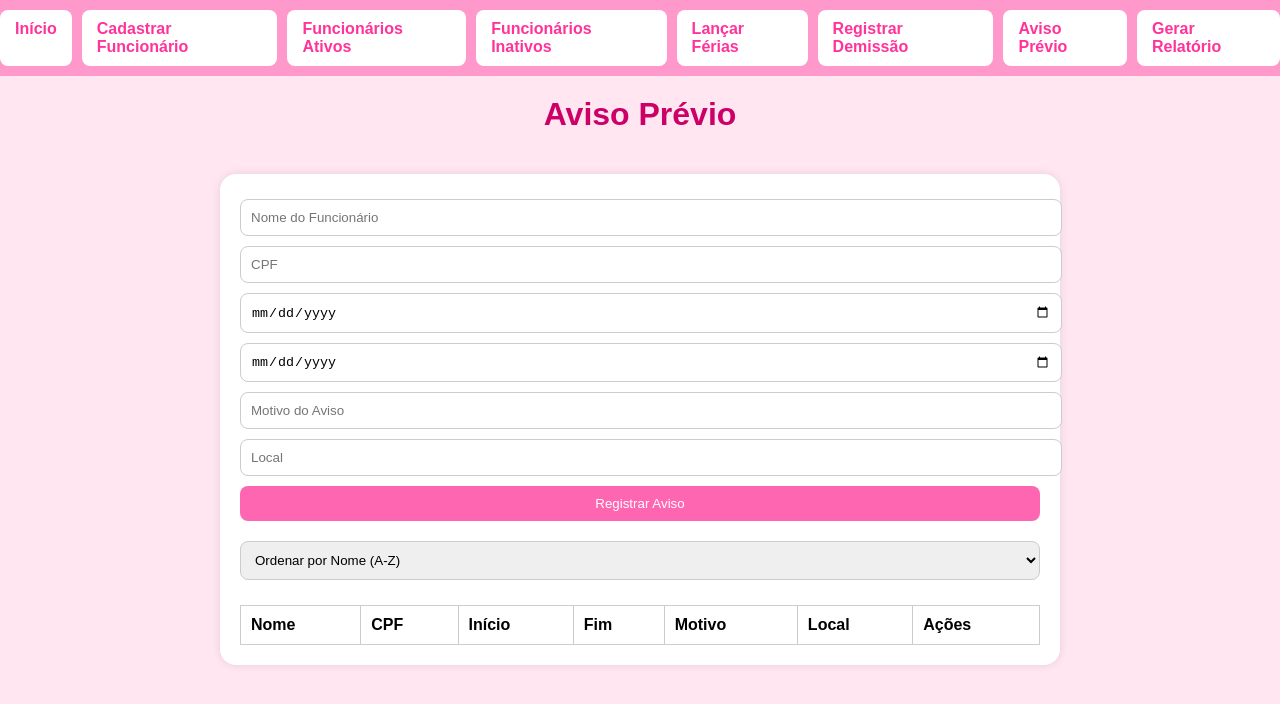
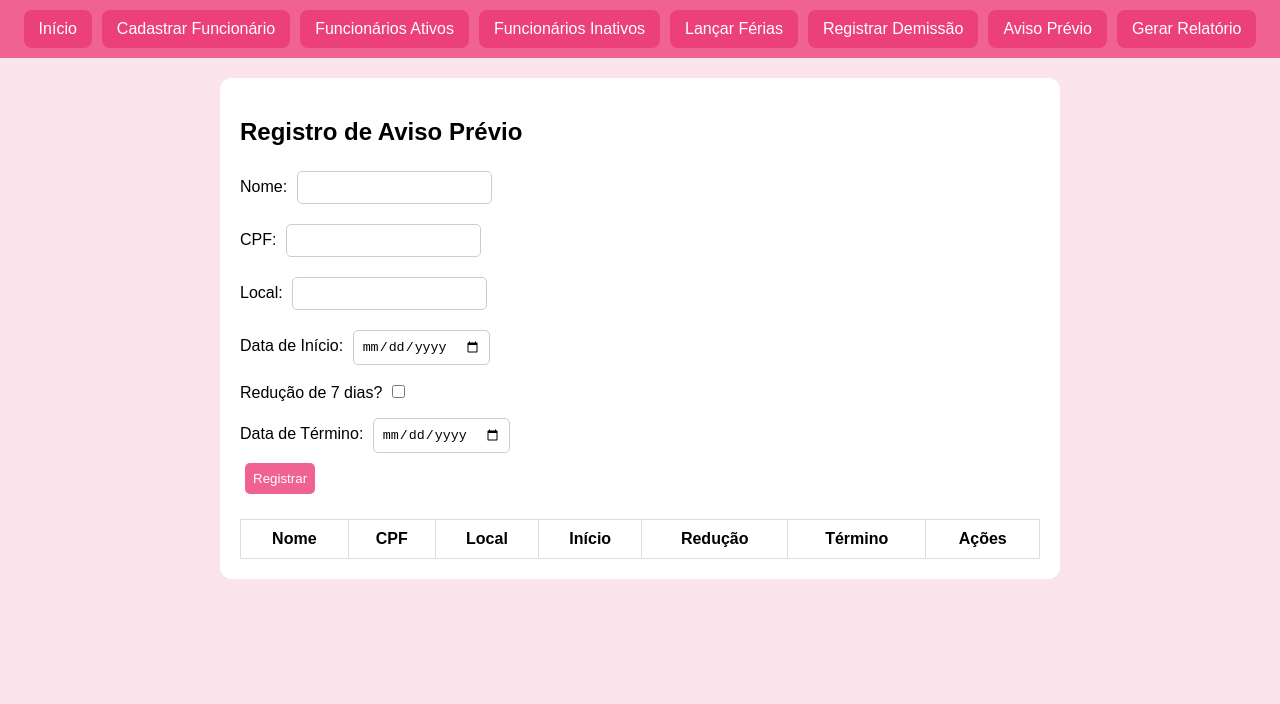
Before and after one commit to marialuizadk/rh, a plain HTML site: page aviso.html in a window 1280 px wide. Drawn offline with Linux system fonts and the light colour scheme.

Commit message:
98564722

```diff
--- a/aviso.html
+++ b/aviso.html
@@ -2,53 +2,50 @@
 <html lang="pt-BR">
 <head>
   <meta charset="UTF-8" />
-  <meta name="viewport" content="width=device-width, initial-scale=1.0" />
+  <meta name="viewport" content="width=device-width, initial-scale=1.0"/>
   <title>Aviso Prévio</title>
   <style>
     body {
-      background-color: #ffe6f0;
       font-family: Arial, sans-serif;
+      background: #fce4ec;
       margin: 0;
       padding: 0;
       display: flex;
       flex-direction: column;
       align-items: center;
     }
-    .nav {
+    header {
+      background: #f06292;
+      width: 100%;
       display: flex;
       justify-content: center;
       gap: 10px;
-      background-color: #ff99cc;
       padding: 10px;
-      width: 100%;
     }
-    .nav a {
+    header a {
+      color: white;
+      background: #ec407a;
+      padding: 10px 15px;
       text-decoration: none;
-      background-color: white;
-      color: #ff3399;
-      padding: 10px 15px;
       border-radius: 8px;
-      font-weight: bold;
-    }
-    h1 {
-      color: #cc0066;
-      margin-top: 20px;
     }
     .container {
       background: white;
+      margin-top: 20px;
       padding: 20px;
-      border-radius: 16px;
-      box-shadow: 0 0 10px rgba(0,0,0,0.1);
-      margin-top: 20px;
+      border-radius: 12px;
       width: 90%;
       max-width: 800px;
     }
-    input, select, button {
-      padding: 10px;
-      margin: 5px 0;
-      width: 100%;
-      border-radius: 8px;
+    input, button {
+      padding: 8px;
+      margin: 5px;
+      border-radius: 5px;
       border: 1px solid #ccc;
+    }
+    label {
+      display: block;
+      margin-top: 10px;
     }
     table {
       width: 100%;
@@ -56,27 +53,20 @@
       border-collapse: collapse;
     }
     th, td {
-      border: 1px solid #ccc;
+      border: 1px solid #ddd;
       padding: 10px;
-      text-align: left;
+      text-align: center;
     }
-    button {
-      background-color: #ff66b2;
+    .btn {
+      background-color: #f06292;
       color: white;
       border: none;
       cursor: pointer;
     }
-    .actions button {
-      width: auto;
-      margin-right: 5px;
-    }
-    .sort {
-      margin-top: 10px;
-    }
   </style>
 </head>
 <body>
-  <div class="nav">
+  <header>
     <a href="index.html">Início</a>
     <a href="cadastro.html">Cadastrar Funcionário</a>
     <a href="ativos.html">Funcionários Ativos</a>
@@ -85,129 +75,111 @@
     <a href="demissao.html">Registrar Demissão</a>
     <a href="aviso.html">Aviso Prévio</a>
     <a href="relatorio.html">Gerar Relatório</a>
-  </div>
-  <h1>Aviso Prévio</h1>
+  </header>
+
   <div class="container">
-    <input type="text" id="nome" placeholder="Nome do Funcionário">
-    <input type="text" id="cpf" placeholder="CPF">
-    <input type="date" id="inicio">
-    <input type="date" id="fim">
-    <input type="text" id="motivo" placeholder="Motivo do Aviso">
-    <input type="text" id="local" placeholder="Local">
-    <button onclick="registrarAviso()">Registrar Aviso</button>
-    <div class="sort">
-      <select id="ordenar" onchange="listarAvisos()">
-        <option value="nome">Ordenar por Nome (A-Z)</option>
-        <option value="data">Ordenar por Data Mais Recente</option>
-      </select>
-    </div>
-    <table>
+    <h2>Registro de Aviso Prévio</h2>
+    <label>Nome: <input type="text" id="nome" /></label>
+    <label>CPF: <input type="text" id="cpf" /></label>
+    <label>Local: <input type="text" id="local" /></label>
+    <label>Data de Início: <input type="date" id="dataInicio" /></label>
+    <label>Redução de 7 dias? <input type="checkbox" id="reducao" /></label>
+    <label>Data de Término: <input type="date" id="dataTermino" /></label>
+    <button class="btn" onclick="registrarAviso()">Registrar</button>
+
+    <table id="tabelaAviso">
       <thead>
         <tr>
           <th>Nome</th>
           <th>CPF</th>
+          <th>Local</th>
           <th>Início</th>
-          <th>Fim</th>
-          <th>Motivo</th>
-          <th>Local</th>
+          <th>Redução</th>
+          <th>Término</th>
           <th>Ações</th>
         </tr>
       </thead>
-      <tbody id="tabela"></tbody>
+      <tbody></tbody>
     </table>
   </div>
 
   <script>
-    let avisoEdicao = -1;
+    let editIndex = null;
 
-    function registrarAviso() {
-      const nome = document.getElementById('nome').value;
-      const cpf = document.getElementById('cpf').value;
-      const inicio = document.getElementById('inicio').value;
-      let fim = document.getElementById('fim').value;
-      const motivo = document.getElementById('motivo').value;
-      const local = document.getElementById('local').value;
-
-      if (!nome || !cpf || !inicio || !fim || !motivo || !local) return alert('Preencha todos os campos');
-
-      const fimDate = new Date(fim);
-      fimDate.setDate(fimDate.getDate() - 7);
-      fim = fimDate.toISOString().split('T')[0];
-
-      const novoAviso = { nome, cpf, inicio, fim, motivo, local };
-      const avisos = JSON.parse(localStorage.getItem('avisos')) || [];
-
-      if (avisoEdicao > -1) {
-        avisos[avisoEdicao] = novoAviso;
-        avisoEdicao = -1;
-      } else {
-        avisos.push(novoAviso);
-      }
-
-      localStorage.setItem('avisos', JSON.stringify(avisos));
-      limparCampos();
-      listarAvisos();
-    }
-
-    function listarAvisos() {
-      const avisos = JSON.parse(localStorage.getItem('avisos')) || [];
-      const ordenar = document.getElementById('ordenar').value;
-
-      if (ordenar === 'nome') {
-        avisos.sort((a, b) => a.nome.localeCompare(b.nome));
-      } else {
-        avisos.sort((a, b) => new Date(b.inicio) - new Date(a.inicio));
-      }
-
-      const tabela = document.getElementById('tabela');
-      tabela.innerHTML = '';
-
+    function carregarAvisos() {
+      const tbody = document.querySelector('#tabelaAviso tbody');
+      tbody.innerHTML = '';
+      const avisos = JSON.parse(localStorage.getItem('avisoPrevio') || '[]');
       avisos.forEach((aviso, index) => {
         const tr = document.createElement('tr');
         tr.innerHTML = `
           <td>${aviso.nome}</td>
           <td>${aviso.cpf}</td>
-          <td>${aviso.inicio}</td>
-          <td>${aviso.fim}</td>
-          <td>${aviso.motivo}</td>
           <td>${aviso.local}</td>
-          <td class="actions">
-            <button onclick="editarAviso(${index})">Editar</button>
-            <button onclick="excluirAviso(${index})">Excluir</button>
+          <td>${aviso.dataInicio}</td>
+          <td>${aviso.reducao ? 'Sim' : 'Não'}</td>
+          <td>${aviso.dataTermino}</td>
+          <td>
+            <button class="btn" onclick="editar(${index})">Editar</button>
+            <button class="btn" onclick="excluir(${index})">Excluir</button>
           </td>
         `;
-        tabela.appendChild(tr);
+        tbody.appendChild(tr);
       });
     }
 
-    function editarAviso(index) {
-      const aviso = JSON.parse(localStorage.getItem('avisos'))[index];
+    function registrarAviso() {
+      const nome = document.getElementById('nome').value;
+      const cpf = document.getElementById('cpf').value;
+      const local = document.getElementById('local').value;
+      const dataInicio = document.getElementById('dataInicio').value;
+      const reducao = document.getElementById('reducao').checked;
+      const dataTermino = document.getElementById('dataTermino').value;
+
+      if (!nome || !cpf || !local || !dataInicio || !dataTermino) {
+        alert("Preencha todos os campos.");
+        return;
+      }
+
+      const novoAviso = { nome, cpf, local, dataInicio, reducao, dataTermino };
+      let avisos = JSON.parse(localStorage.getItem('avisoPrevio') || '[]');
+
+      if (editIndex !== null) {
+        avisos[editIndex] = novoAviso;
+        editIndex = null;
+      } else {
+        avisos.push(novoAviso);
+      }
+
+      localStorage.setItem('avisoPrevio', JSON.stringify(avisos));
+      document.getElementById('nome').value = '';
+      document.getElementById('cpf').value = '';
+      document.getElementById('local').value = '';
+      document.getElementById('dataInicio').value = '';
+      document.getElementById('reducao').checked = false;
+      document.getElementById('dataTermino').value = '';
+      carregarAvisos();
+    }
+
+    function editar(index) {
+      const aviso = JSON.parse(localStorage.getItem('avisoPrevio'))[index];
       document.getElementById('nome').value = aviso.nome;
       document.getElementById('cpf').value = aviso.cpf;
-      document.getElementById('inicio').value = aviso.inicio;
-      document.getElementById('fim').value = aviso.fim;
-      document.getElementById('motivo').value = aviso.motivo;
       document.getElementById('local').value = aviso.local;
-      avisoEdicao = index;
+      document.getElementById('dataInicio').value = aviso.dataInicio;
+      document.getElementById('reducao').checked = aviso.reducao;
+      document.getElementById('dataTermino').value = aviso.dataTermino;
+      editIndex = index;
     }
 
-    function excluirAviso(index) {
-      const avisos = JSON.parse(localStorage.getItem('avisos')) || [];
+    function excluir(index) {
+      const avisos = JSON.parse(localStorage.getItem('avisoPrevio') || '[]');
       avisos.splice(index, 1);
-      localStorage.setItem('avisos', JSON.stringify(avisos));
-      listarAvisos();
+      localStorage.setItem('avisoPrevio', JSON.stringify(avisos));
+      carregarAvisos();
     }
 
-    function limparCampos() {
-      document.getElementById('nome').value = '';
-      document.getElementById('cpf').value = '';
-      document.getElementById('inicio').value = '';
-      document.getElementById('fim').value = '';
-      document.getElementById('motivo').value = '';
-      document.getElementById('local').value = '';
-    }
-
-    window.onload = listarAvisos;
+    window.onload = carregarAvisos;
   </script>
 </body>
 </html>
```
